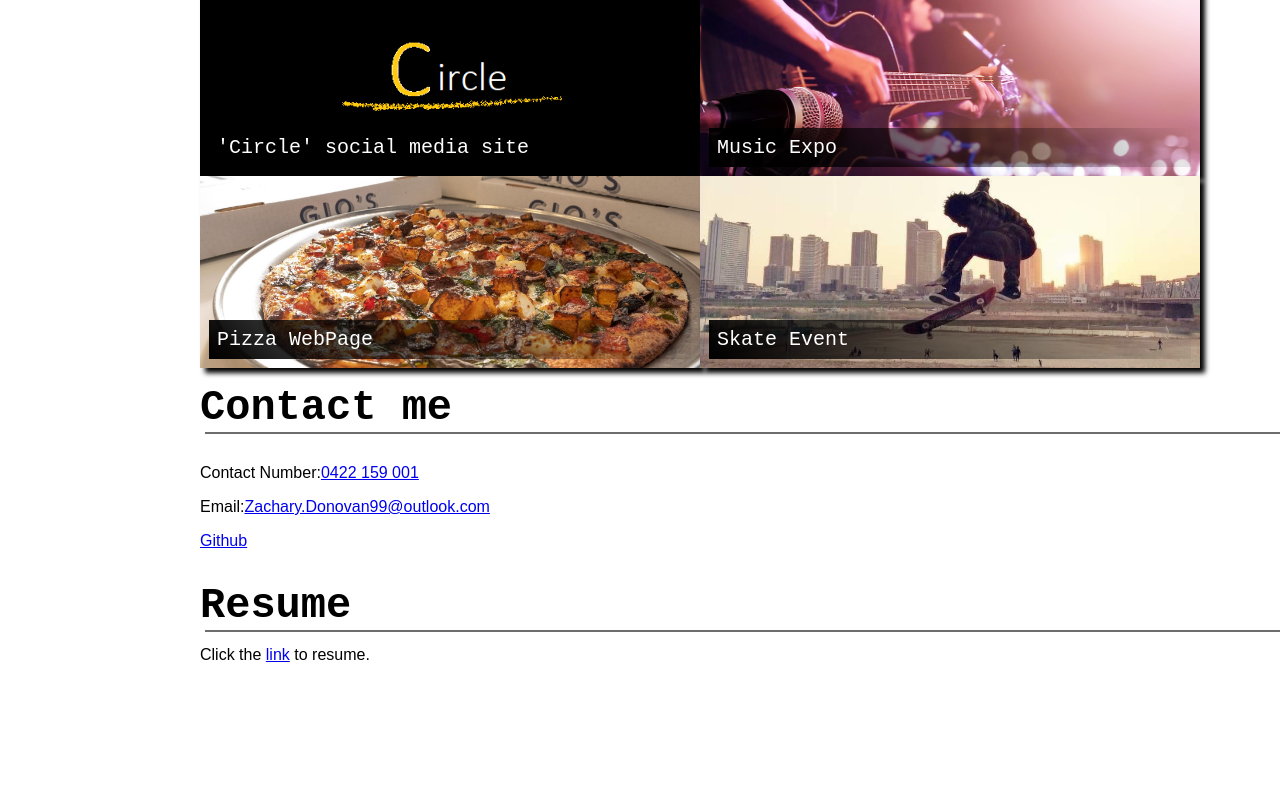
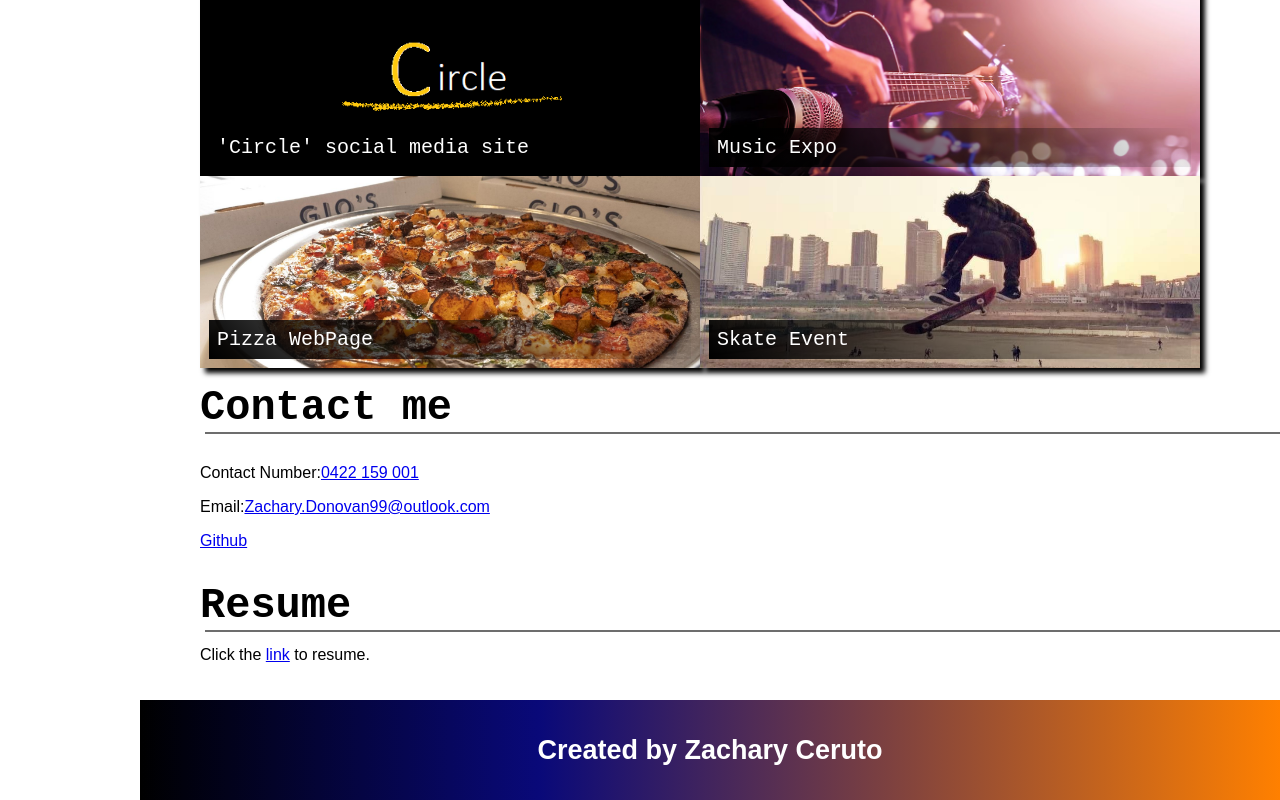
Before and after one commit to ZacharyDonovan88/react-portfolio, a React (Create React App) app: page / in a window 1280 px wide. Shown: the part 1276-2076 px from the top of the page. Before the commit the page ends 1956 px from the top, so only its background shows below. Built offline with nearby package versions, Linux system fonts and the light colour scheme.

Commit message:
footer added to app

```diff
--- a/src/App.js
+++ b/src/App.js
@@ -8,6 +8,7 @@ import About from "./components/About/About.js";
 import Work from "./components/Work/Work.js";
 import Contact from "./components/Contact/Contact.js";
 import Resume from "./components/Resume/Resume.js";
+import Footer from "./components/Footer/Footer.js";
 
 function App() {
   return (
@@ -19,6 +20,7 @@ function App() {
         <Work />
         <Contact />
         <Resume />
+        <Footer />
       </div>
     </div>
   );
--- a/src/components/Footer/Footer.js
+++ b/src/components/Footer/Footer.js
@@ -0,0 +1,16 @@
+import React from "react";
+import "../../style.css";
+
+function Footer() {
+    return (
+        <footer>
+            <div id="footerBanner">
+                <div id="footerText">
+                    <h4>Created by Zachary Ceruto</h4>
+                </div>
+            </div>
+        </footer>
+    );
+  }
+
+  export default Footer;
```
